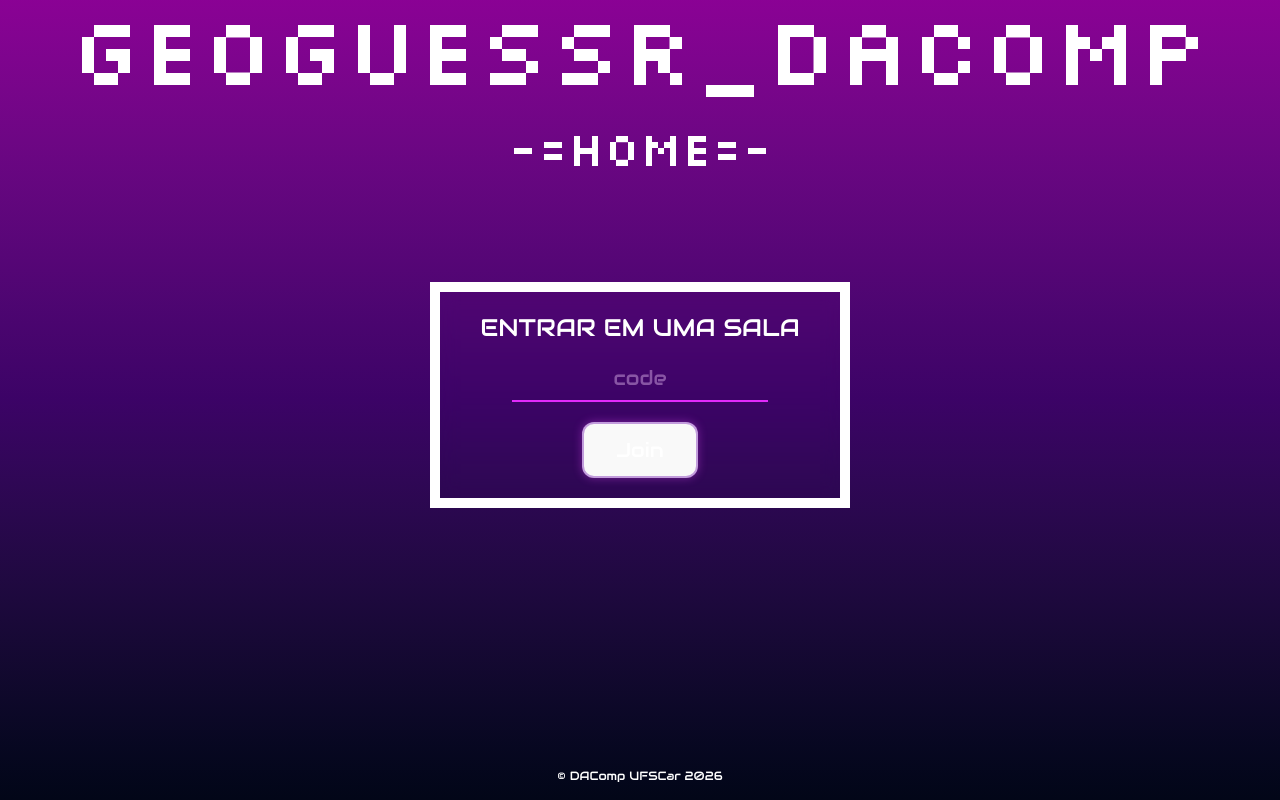
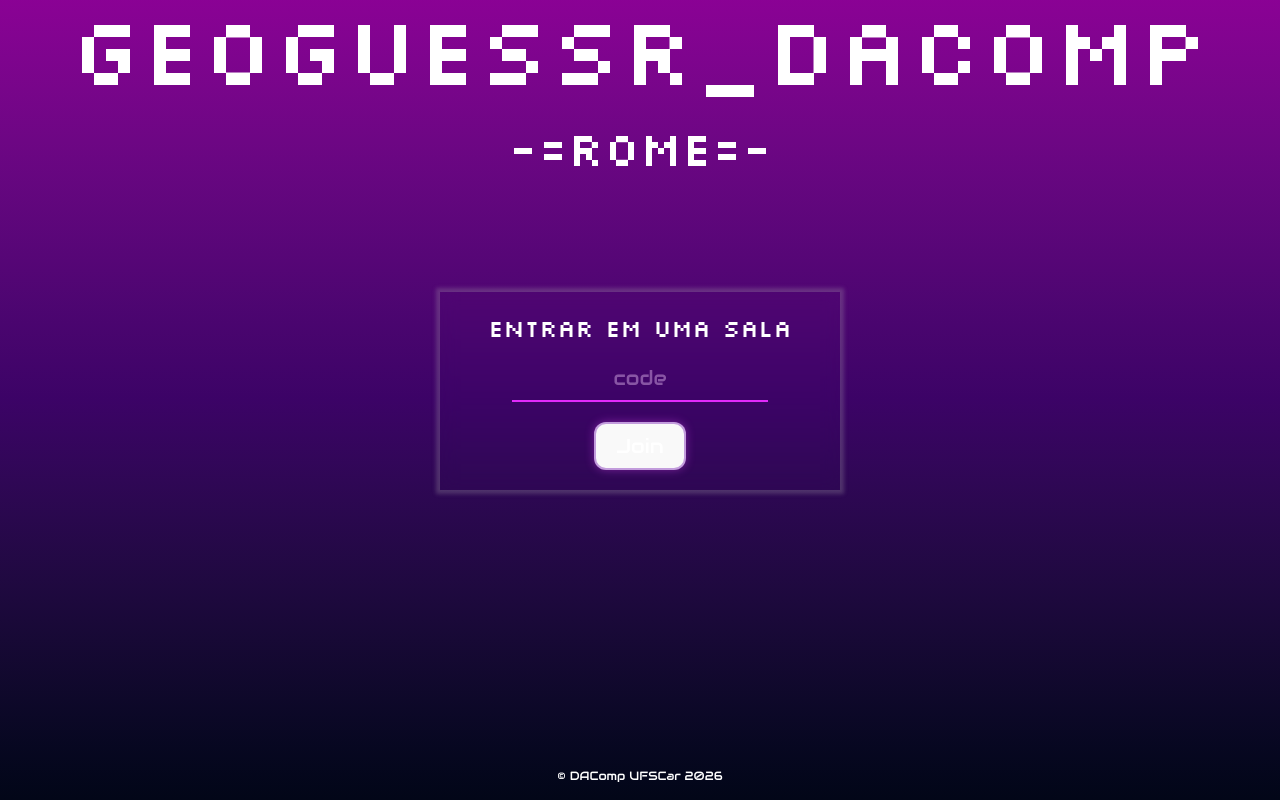
Before and after one commit to Gustag16/DACOMP_Geoguessr, a React (Vite) app in the folder frontend/Guessing_game_frontend/: page / in a window 1280 px wide. Built offline with nearby package versions, Linux system fonts and the light colour scheme; no server answers; a web font is replaced by a local one.

Commit message:
feat: improved homepage

```diff
--- a/frontend/Guessing_game_frontend/src/pages/HomePage.tsx
+++ b/frontend/Guessing_game_frontend/src/pages/HomePage.tsx
@@ -2,7 +2,7 @@
 // Default com caixa pra colocar o código da sala
 
 import { useState } from "react"
-import { Navigate, useNavigate } from "react-router-dom"
+import { useNavigate } from "react-router-dom"
 
 export default function HomePage() {
     const [roomCode, setRoomCode] = useState('')
@@ -25,16 +25,15 @@
                 GEOGUESSR_DACOMP
                 </h1>
             <h2 className="justify-center flex mb-30 text-white text-5xl font-normal font-['Silkscreen'] m-7">
-                -=HOME=-
+                -=ROME=-
             </h2>
 
             <form
                 onSubmit={handleJoinRoom}
                 className="flex flex-col items-center w-100 m-auto gap-6-900/80 p-5
-                shadow-[0px_4px_4px_0px_rgba(184,184,184,0.25)] outline outline-[10px]
-                outline-white backdrop-blur-sm"
+                shadow-[0px_0px_4px_4px_rgba(184,184,184,0.25)] backdrop-blur-sm"
             >
-                <h2 className="text-2xl mb-5 font-['Audiowide'] text-white">ENTRAR EM UMA SALA</h2>
+                <h2 className="text-2xl mb-5 font-['Silkscreen'] text-white">ENTRAR EM UMA SALA</h2>
 
                 <input
                     type="text"
@@ -53,7 +52,7 @@
                     disabled={!roomCode.trim()}
                     className="mt-2 bg-fuchsia-700 hover:bg-fuchsia-500 disabled:bg-purple-700/40
                     disabled:border-purple-800/40 disabled:cursor-not-allowed text-white text-xl font-['Audiowide']
-                    py-3 px-8 border-2 border-fuchsia-400 rounded-xl transition-all hover:cursor-pointer
+                    py-2 px-5 border-2 border-fuchsia-400 rounded-xl transition-all hover:cursor-pointer
                     shadow-[0_0_10px_rgba(217,70,239,0.4)] hover:shadow-[0_0_20px_rgba(217,70,239,0.8)]"
                 >
                     Join
```
Also changed, not shown: 1 other file (tests, documents, lock files or other folders).
